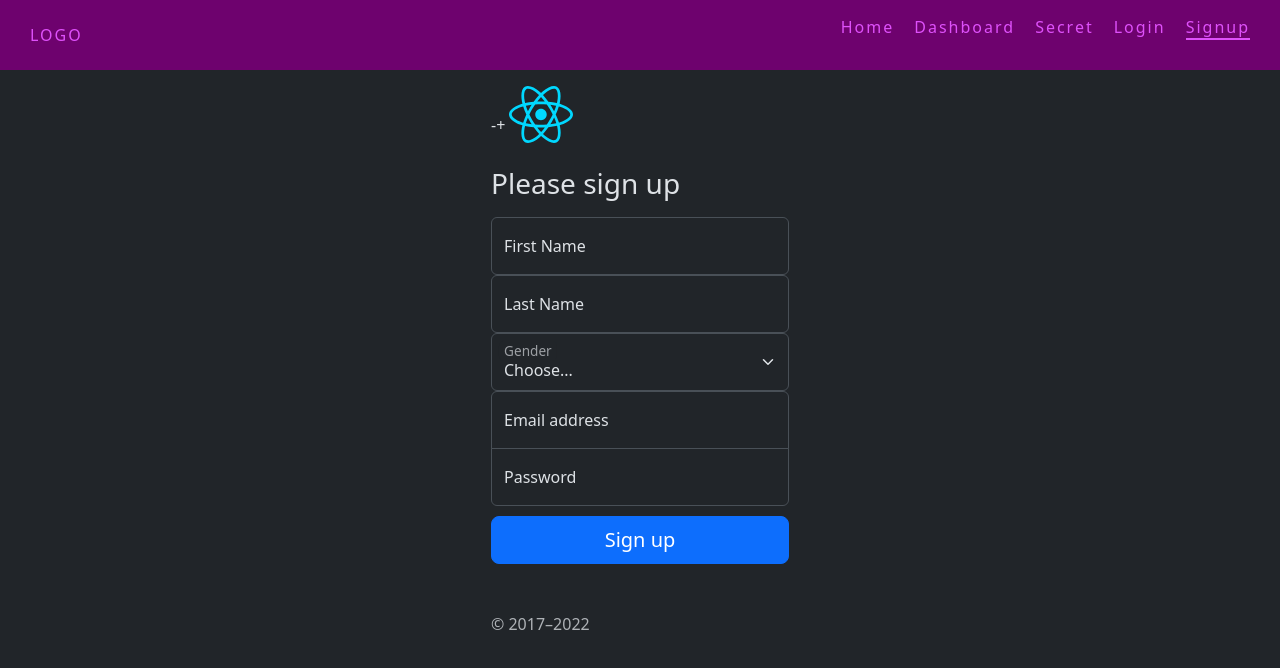
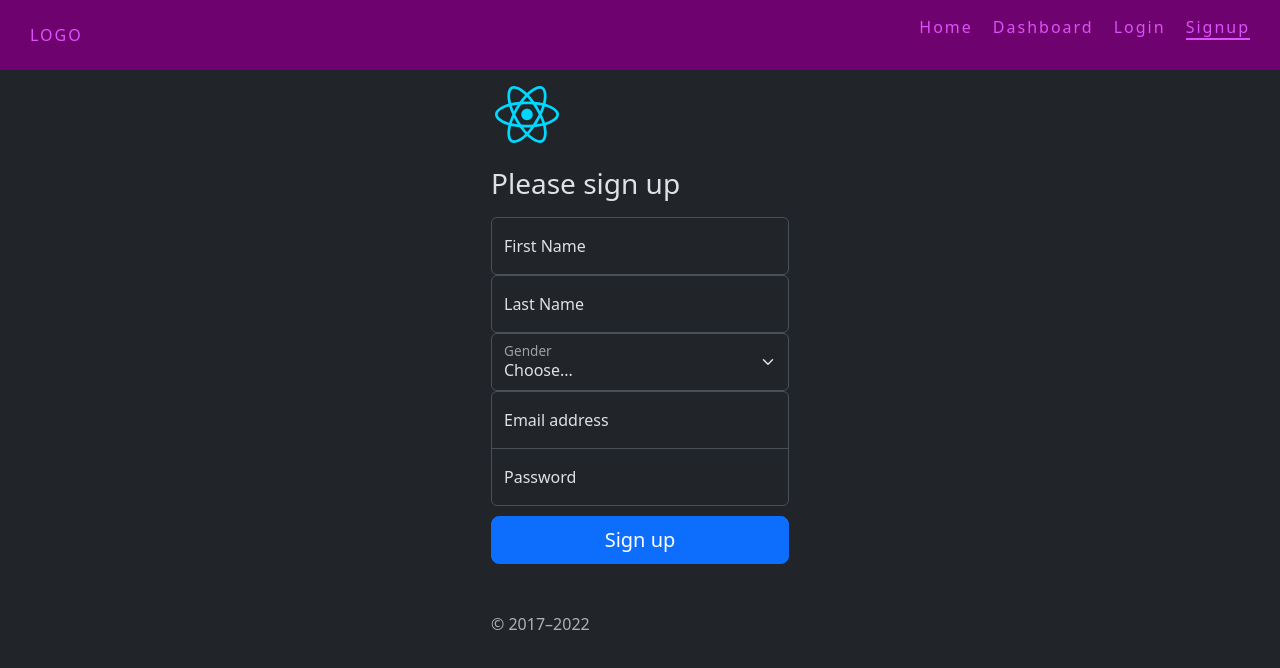
Before and after one commit to behrmart/eCommerceReact, a React (Vite) app: page /signup in a window 1280 px wide. Shown: the top 668 px of the page. Built offline with nearby package versions, Linux system fonts and the light colour scheme.

Commit message:
Header condicional logout

```diff
--- a/src/Components/Header/Header.jsx
+++ b/src/Components/Header/Header.jsx
@@ -1,9 +1,12 @@
+import { useAuthContext } from '../../Hooks/useAuthContext'
 import './Header.scss'
 import { NavLink } from 'react-router-dom'
 
 const Header = () => {
 
-  const linkIsActive = (isActive) => isActive ? 'header__item-link header__item-link--is-active': 'header__item-link'
+  const { isAuth, logout } = useAuthContext()
+
+  const linkIsActive = (isActive) => isActive ? 'header__item-link header__item-link--is-active' : 'header__item-link'
 
   // BEM para llamar clases
   return (
@@ -11,20 +14,32 @@
       <NavLink className="header__logo" to="">LOGO </NavLink>
       <ul className="header__nav-list">
         <li className="header__list-item">
-          <NavLink className={ ({isActive}) => linkIsActive(isActive)} to="/">Home</NavLink>
+          <NavLink className={({ isActive }) => linkIsActive(isActive)} to="/">Home</NavLink>
         </li>
         <li className="header__list-item">
-          <NavLink className={ ({isActive}) => linkIsActive(isActive)} to="/dashboard">Dashboard</NavLink>
+          <NavLink className={({ isActive }) => linkIsActive(isActive)} to="/dashboard">Dashboard</NavLink>
         </li>
-        <li className="header__list-item">
-          <NavLink className={ ({isActive}) => linkIsActive(isActive)} to="/secret">Secret</NavLink>
-        </li>
-        <li className="header__list-item">
-          <NavLink className={ ({isActive}) => linkIsActive(isActive)} to="/login">Login</NavLink>
-        </li>
-        <li className="header__list-item">
-          <NavLink className={ ({isActive}) => linkIsActive(isActive)} to="/signup">Signup</NavLink>
-        </li>
+
+        {isAuth ? (
+          <>
+            <li className="header__list-item">
+              <NavLink className={({ isActive }) => linkIsActive(isActive)} to="/secret">Secret</NavLink>
+            </li>
+            <li className='header__list-item'>
+              <NavLink className='header__item-link' onClick={logout}>Logout</NavLink>
+            </li>
+          </>
+        ) : (
+          <>
+            <li className="header__list-item">
+              <NavLink className={({ isActive }) => linkIsActive(isActive)} to="/login">Login</NavLink>
+            </li>
+            <li className="header__list-item">
+              <NavLink className={({ isActive }) => linkIsActive(isActive)} to="/signup">Signup</NavLink>
+            </li>
+          </>
+        )}
+
       </ul>
     </nav>
   )
--- a/src/Pages/Signup.jsx
+++ b/src/Pages/Signup.jsx
@@ -23,7 +23,7 @@
 
   return (
     <main className='form-signin w-100 m-auto'>
-      <form onSubmit={handleSubmit(onSubmit)}>-+
+      <form onSubmit={handleSubmit(onSubmit)}>
 
         <img className='mb-4' src={logo} alt='' width='72' height='57' />
         <h1 className='h3 mb-3 fw-normal'>Please sign up</h1>
```
